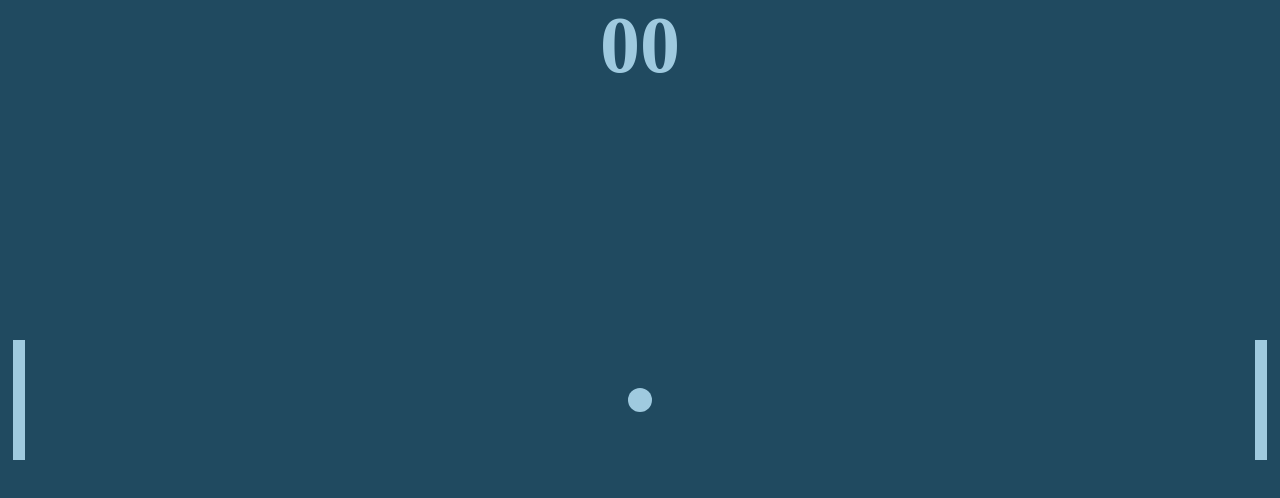
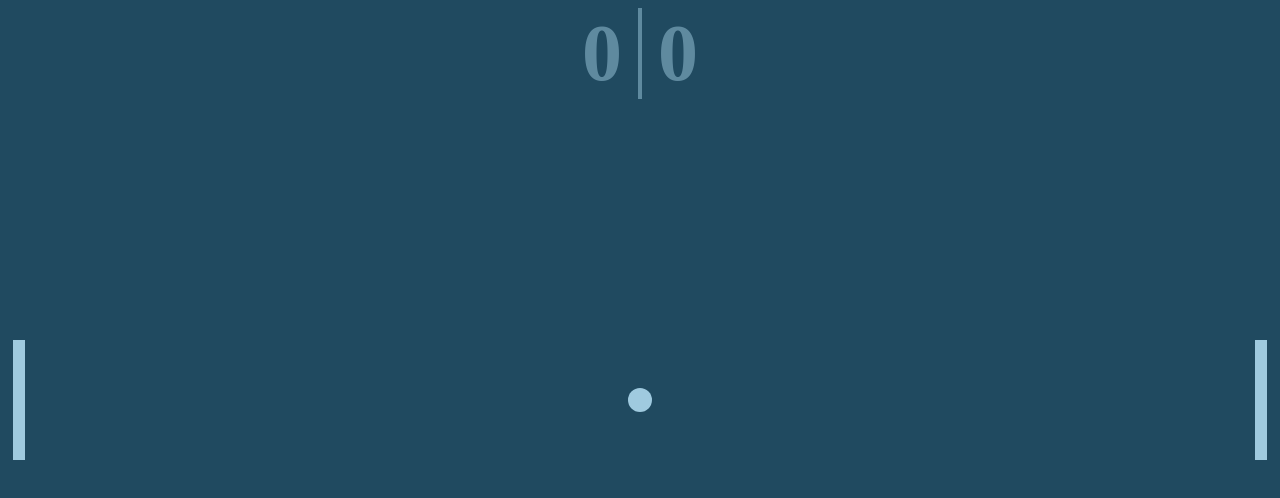
Before and after one commit to Ekosuta/MilestoneP1, a plain HTML site: page index.html in a window 1280 px wide. Drawn offline with Linux system fonts and the light colour scheme.

Commit message:
new file

```diff
--- a/style.css
+++ b/style.css
@@ -58,8 +58,12 @@ body {
 .score > * {
     flex-grow: 1;
     flex-basis: 0;
+    padding: 0 2vh;
+    margin: 1vh 0;
+    opacity: 0.5;
 }
 
 .score > :first-child {
     text-align: right;
+    border-right: 0.5vh solid var(--foreground-color);
 }
```
Also changed, not shown: ball.js (added).
